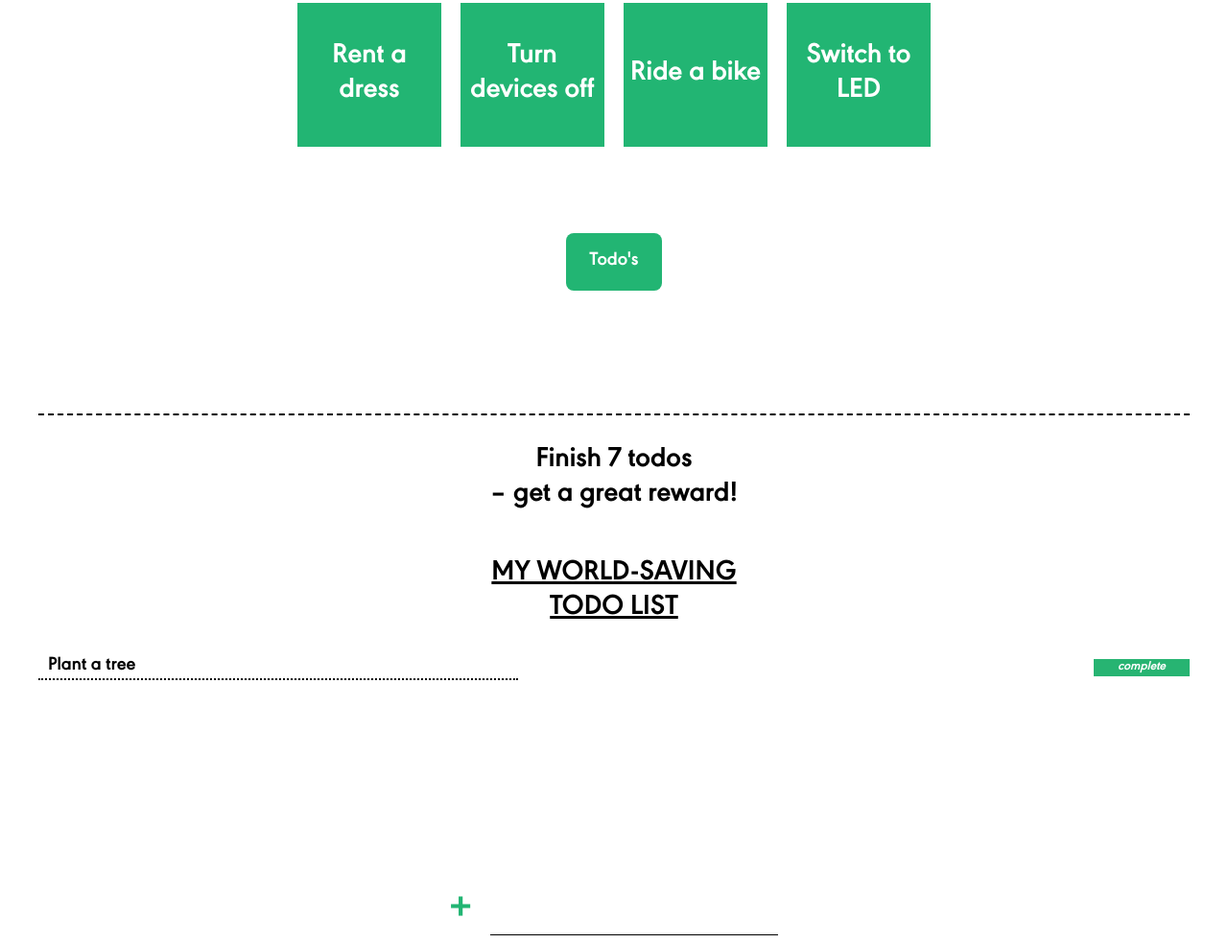
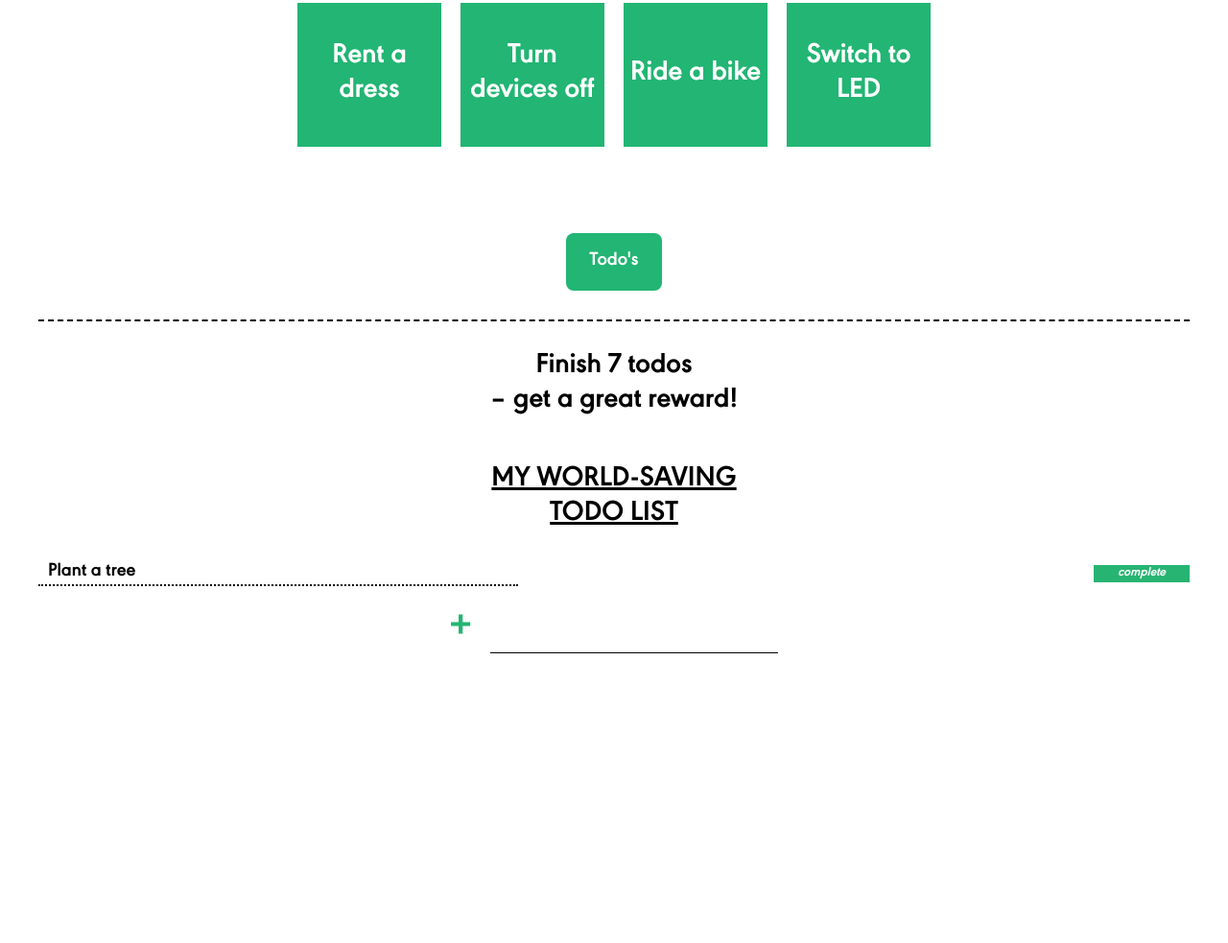
Before and after one commit to stuven1/habittracker, a React app in the folder code/: page / in a window 1280 px wide. Shown: the part 1087-2070 px from the top of the page at 96% size. Built offline with nearby package versions, Linux system fonts and the light colour scheme.

Commit message:
fixed a problem - not floating
update the pages. BOOOM!

```diff
--- a/code/src/components/ChooseTask.js
+++ b/code/src/components/ChooseTask.js
@@ -22,7 +22,7 @@ class ChooseTask extends React.Component {
         ))}
         </div>
 
-        <a href="#f2">
+        <a className="button-link" href="#f2">
           <button className="go-button">
             Todo's
           </button>
--- a/code/src/components/app.css
+++ b/code/src/components/app.css
@@ -10,9 +10,8 @@
 }
 
 .app-form-list-form {
-  /* background-color: #69a0a7; */
   background-color: white;
-  height: 100vh;
+  /* height: 100vh; */
   display: flex;
   flex-direction: column;
   justify-content: space-around;
--- a/code/src/components/chooseTask.css
+++ b/code/src/components/chooseTask.css
@@ -26,16 +26,21 @@ button.down {
   width: 100%;
 }
 
-.choosetask-headline {
+/* .choosetask-headline {
   height: 90px;
   padding: 30px;
   border-top: 2px dashed black;
   font-size: 30px;
   color: black;
-}
-/* @media(min-width: 540px) {
+} */
+
+@media(min-width: 540px) {
   .chooseTask-button {
     width: 200px;
     height: 200px;
   }
-} */
+}
+
+.button-link{
+  display: block;
+}
```
